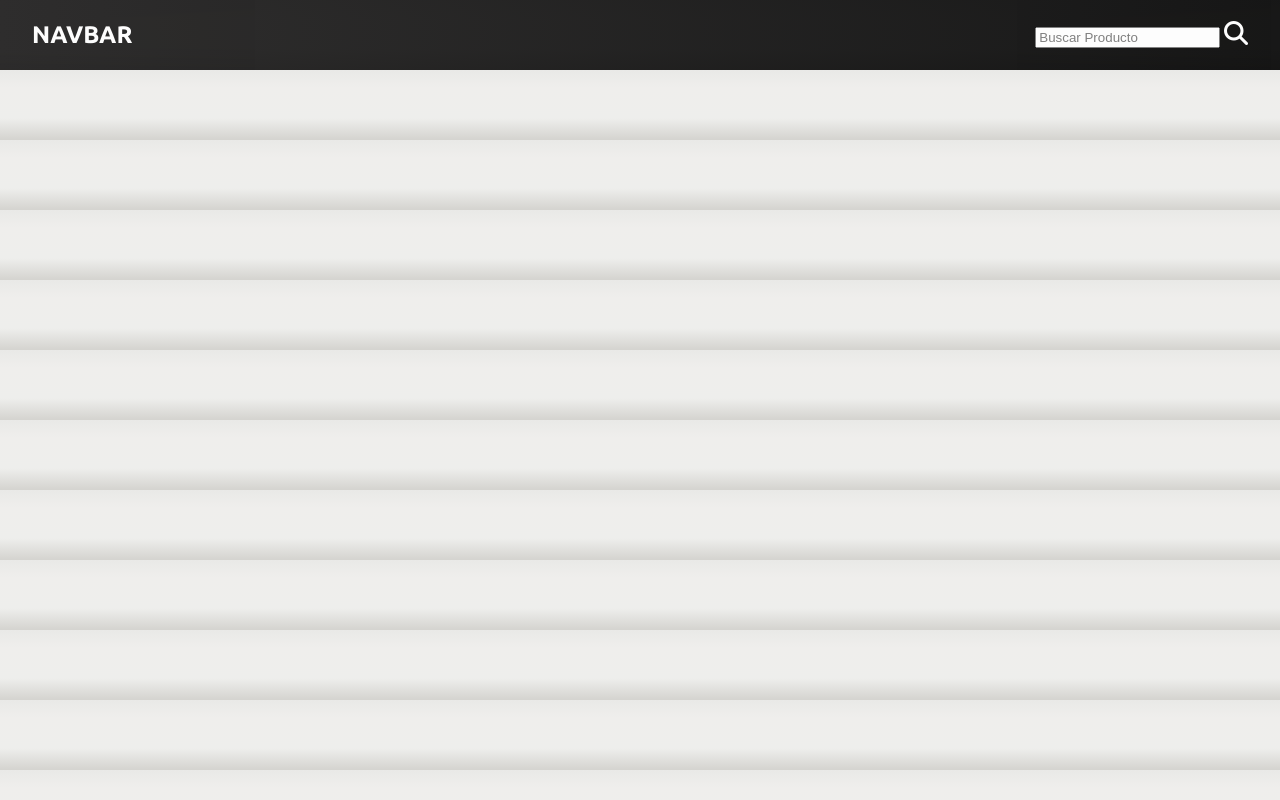
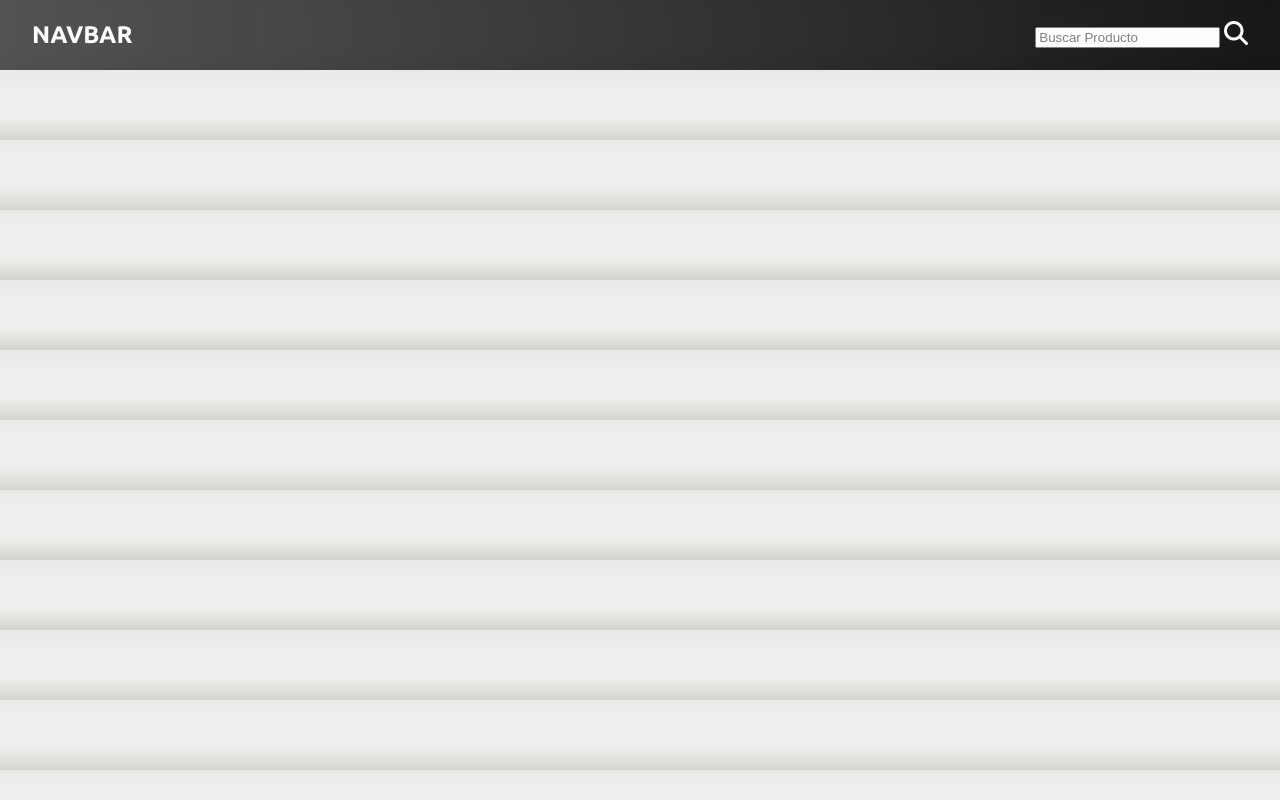
Before and after one commit to Edisonven/e-commerce-2.0, a plain HTML site: page index.html in a window 1280 px wide. Drawn offline with Linux system fonts and the light colour scheme.

Commit message:
Acambiando gradiente de navbar

```diff
--- a/assets/css/styles.css
+++ b/assets/css/styles.css
@@ -23,7 +23,7 @@ body {
   gap: 1rem;
   justify-content: space-between;
   align-items: center;
-  background-image: linear-gradient(to right, #1a1919 0%, black 100%);
+  background-image: linear-gradient(to right, #434343 0%, black 100%);
   opacity: 90%;
   padding: 1.3rem 2rem;
 }
```
